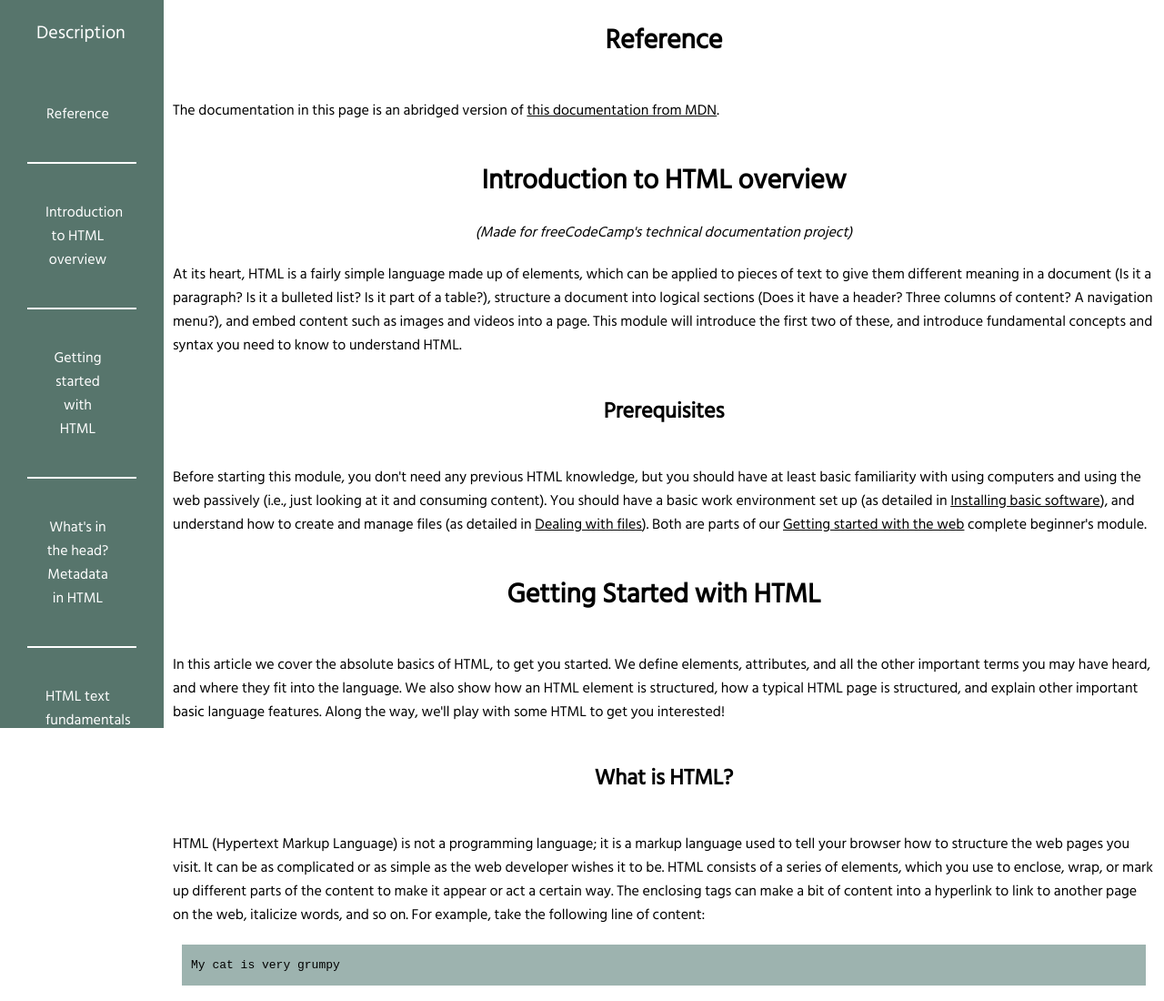
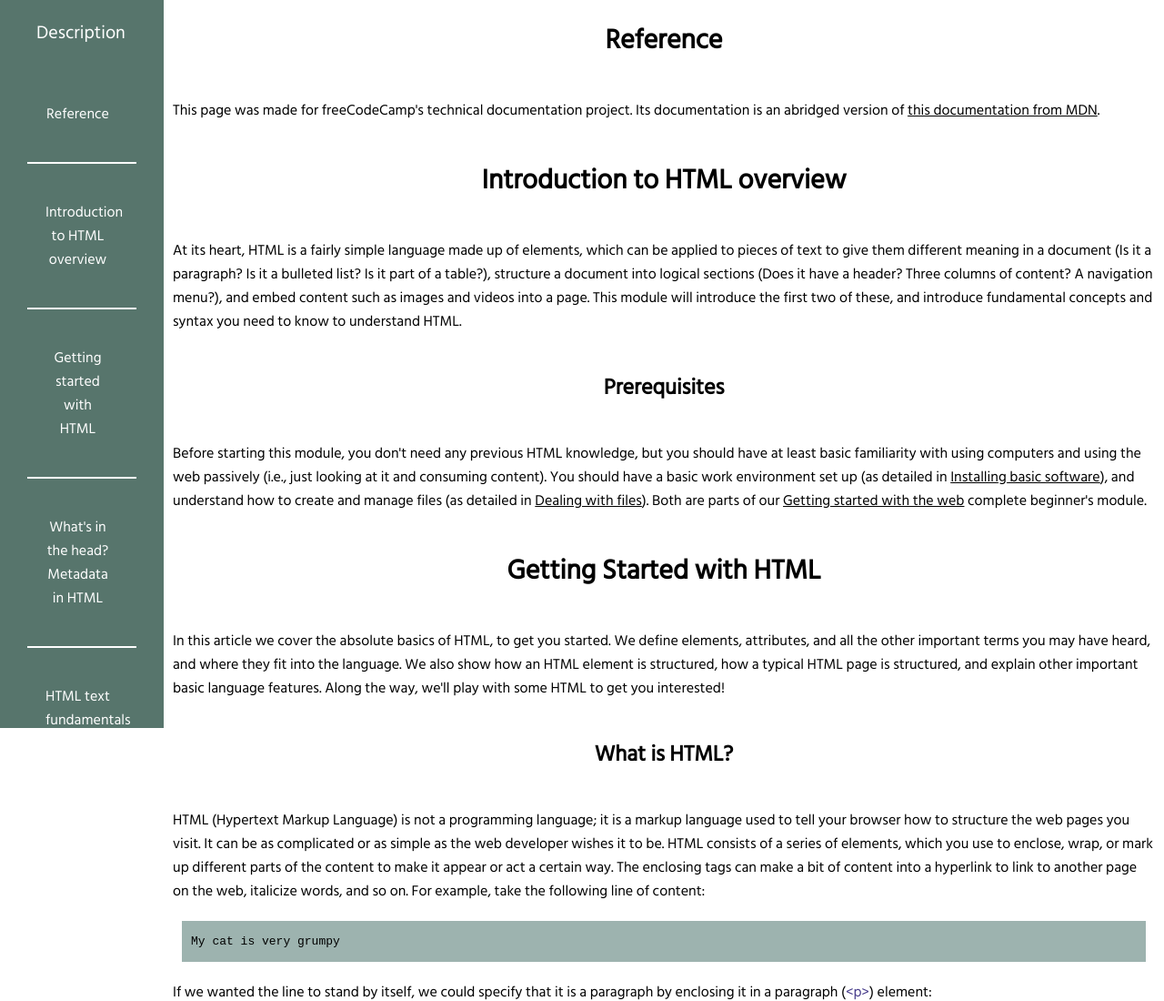
Before and after one commit to cehornig/tech-doc, a plain HTML site: page tech.html in a window 1280 px wide. Shown: the top 1100 px of the page at 91% size. Drawn offline with Linux system fonts and the light colour scheme.

Commit message:
Make layout tweaks

```diff
--- a/css/style.css
+++ b/css/style.css
@@ -44,14 +44,6 @@ nav {
     padding: 20px 10px;
     font-size: 30px;
     font-weight: bold;
-}
-
-.made-for {
-    display: block;
-    margin: auto;
-
-    text-align: center;
-    font-style: italic;
 }
 
 h2, h3 {
--- a/tech.html
+++ b/tech.html
@@ -26,12 +26,11 @@
             <section id="Reference" class="main-section">
                 <header class="main-header">Reference</header>
                 <p>
-                    The documentation in this page is an abridged version of <a id="documentation-link" href="https://developer.mozilla.org/en-US/docs/Learn/HTML/Introduction_to_HTML">this documentation from MDN</a>.
+                    This page was made for freeCodeCamp's technical documentation project. Its documentation is an abridged version of <a id="documentation-link" href="https://developer.mozilla.org/en-US/docs/Learn/HTML/Introduction_to_HTML">this documentation from MDN</a>.
                 </p>
             </section>
             <section id="Introduction_to_HTML_overview" class="main-section">
                 <header class="main-header">Introduction to HTML overview</header>
-                <span class="made-for">(Made for freeCodeCamp's technical documentation project)</span>
                 <p>
                     At its heart, HTML is a fairly simple language made up of elements, which can be applied to pieces of text to give them different meaning in a document (Is it a paragraph? Is it a bulleted list? Is it part of a table?), structure a document into logical sections (Does it have a header? Three columns of content? A navigation menu?), and embed content such as images and videos into a page. This module will introduce the first two of these, and introduce fundamental concepts and syntax you need to know to understand HTML.
                 </p>
```
